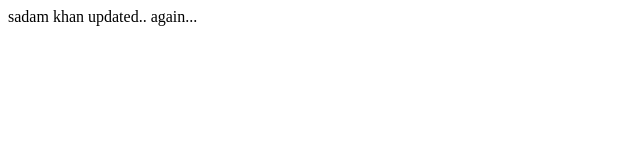
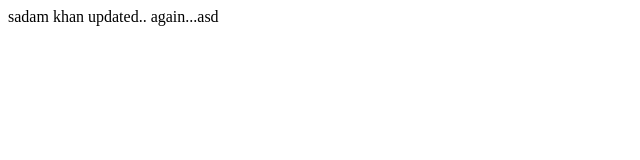
Before and after one commit to sadamccr/practicedeploy, a plain HTML site: page index.html in a window 1280 px wide. Shown: the full height of the page, 0-640 px from the left. Drawn offline with Linux system fonts and the light colour scheme.

Commit message:
Update index.html

```diff
--- a/index.html
+++ b/index.html
@@ -8,7 +8,7 @@
 </head>
 
 <body>
-    sadam khan updated.. again...
+    sadam khan updated.. again...asd
 </body>
 
 </html>
```
